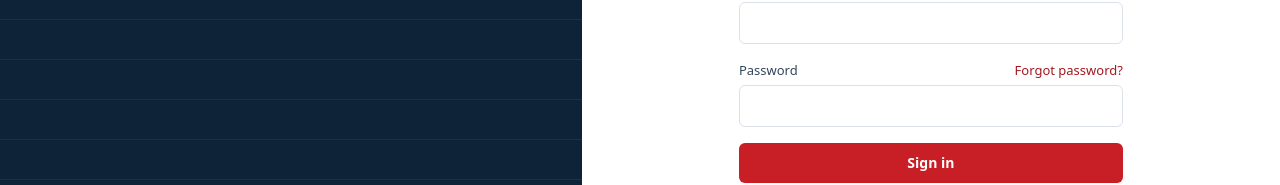
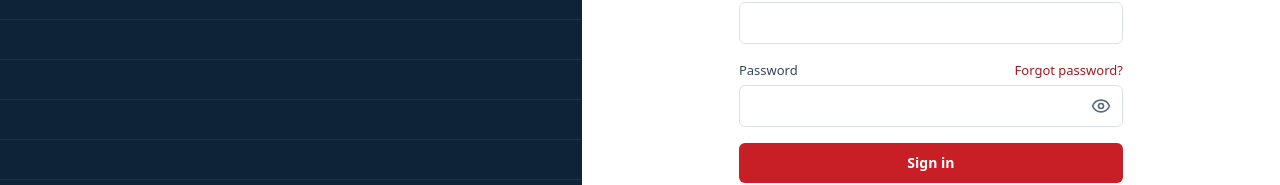
Before and after one commit to kirengamaxime/Apacope-website, a React (Vite) app in the folder client/: page /login in a window 1280 px wide. Shown: the part 380-565 px from the top of the page. Built offline with nearby package versions, Linux system fonts and the light colour scheme; no server answers.

Commit message:
eye button

```diff
--- a/client/src/pages/Login.jsx
+++ b/client/src/pages/Login.jsx
@@ -1,9 +1,23 @@
 import { useState } from 'react';
 import { Link, Navigate, useNavigate, useParams } from 'react-router-dom';
-import { ArrowLeft } from 'lucide-react';
+import { ArrowLeft, Eye, EyeOff } from 'lucide-react';
 import { useAuth } from '../context/AuthContext';
 import { api } from '../api/client';
 import { Alert } from '../components/ui';
+
+/** A password box with an eye button to show or hide what was typed */
+function PasswordInput({ id, value, onChange, autoComplete, minLength }) {
+  const [show, setShow] = useState(false);
+  return (
+    <div className="relative">
+      <input id={id} className="input py-2.5 pr-11" type={show ? 'text' : 'password'} required minLength={minLength} autoComplete={autoComplete} value={value} onChange={onChange} />
+      <button type="button" onClick={() => setShow(!show)} aria-label={show ? 'Hide password' : 'Show password'} aria-pressed={show} title={show ? 'Hide password' : 'Show password'}
+        className="absolute inset-y-0 right-0 flex w-11 items-center justify-center rounded-r-md text-ink-500 hover:text-ink-900">
+        {show ? <EyeOff className="h-5 w-5" aria-hidden="true" /> : <Eye className="h-5 w-5" aria-hidden="true" />}
+      </button>
+    </div>
+  );
+}
 
 function Shell({ title, lead, children }) {
   return (
@@ -58,7 +72,7 @@ export default function Login() {
         <div><label className="label" htmlFor="email">Email</label><input id="email" className="input py-2.5" type="email" required autoComplete="username" value={email} onChange={(e) => setEmail(e.target.value)} /></div>
         <div>
           <div className="flex items-center justify-between"><label className="label" htmlFor="password">Password</label><Link className="mb-1 text-[13px] font-medium text-brand-700 hover:underline" to="/forgot-password">Forgot password?</Link></div>
-          <input id="password" className="input py-2.5" type="password" required autoComplete="current-password" value={password} onChange={(e) => setPassword(e.target.value)} />
+          <PasswordInput id="password" autoComplete="current-password" value={password} onChange={(e) => setPassword(e.target.value)} />
         </div>
         <button className="btn-primary w-full py-2.5" disabled={busy}>{busy ? 'Signing in' : 'Sign in'}</button>
       </form>
@@ -101,7 +115,7 @@ export function ResetPassword() {
     <Shell title="Choose a new password" lead="Use at least 8 characters.">
       <Alert>{error}</Alert><Alert kind="ok">{msg}</Alert>
       <form onSubmit={submit} className="space-y-4">
-        <div><label className="label" htmlFor="np">New password</label><input id="np" className="input py-2.5" type="password" minLength={8} required value={password} onChange={(e) => setPassword(e.target.value)} /></div>
+        <div><label className="label" htmlFor="np">New password</label><PasswordInput id="np" autoComplete="new-password" minLength={8} value={password} onChange={(e) => setPassword(e.target.value)} /></div>
         <button className="btn-primary w-full py-2.5">Save password</button>
       </form>
       <p className="mt-6 text-sm"><Link className="font-medium text-brand-700 hover:underline" to="/login">Go to sign in</Link></p>
```
